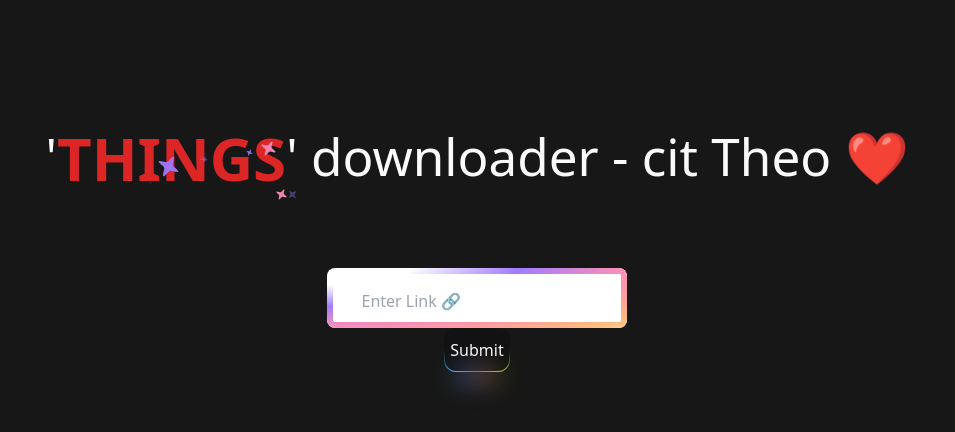
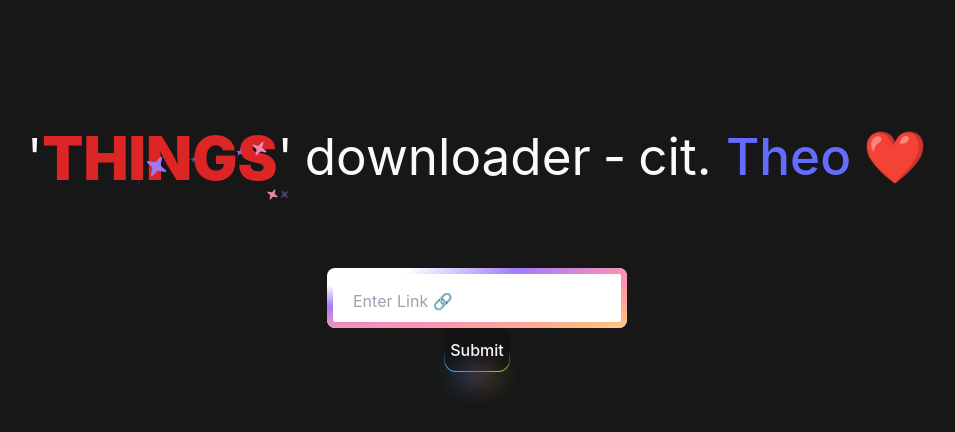
Before and after one commit to develhope/FS30-Team1-Project2, a React (Vite) app: page / in a window 1280 px wide. Shown: the top 432 px of the page, without its empty margins (163-1118 px from the left). Built offline with nearby package versions, Linux system fonts and the light colour scheme.

Commit message:
title component finished, root css resetted

```diff
--- a/src/components/title/Title.tsx
+++ b/src/components/title/Title.tsx
@@ -1,8 +1,26 @@
-import SparklesText from "../ui/sparkles-text"
-import './title.css'
+import SparklesText from '../ui/sparkles-text';
+
 const Title: React.FC = () => {
-    return <h1 className="title text-center mt-32 flex justify-center">'{<SparklesText text="THINGS" className="things-title text-red-600"/>}' downloader - cit Theo ❤️</h1>
-
-}
+  return (
+    <h1 className="text-center mt-32 flex flex-wrap justify-center gap-x-3">
+      <span className="flex">
+        '{<SparklesText text="THINGS" className="text-red-600" />}'
+      </span>
+      downloader <span> - </span>
+      <span>
+        {' '}
+        cit.{' '}
+        <a
+          href="https://www.youtube.com/@t3dotgg"
+          target="_blank"
+          rel="nooperner noreferrer"
+        >
+          <span>Theo</span>
+        </a>
+      </span>{' '}
+      ❤️
+    </h1>
+  );
+};
 
 export default Title;
--- a/src/components/title/title.css
+++ /dev/null
@@ -1,4 +0,0 @@
-
-h1 {
-  display: flex;
-}
--- a/src/index.css
+++ b/src/index.css
@@ -2,20 +2,15 @@
 @tailwind components;
 @tailwind utilities;
 
-/* :root {
+:root {
   font-family: Inter, system-ui, Avenir, Helvetica, Arial, sans-serif;
   line-height: 1.5;
   font-weight: 400;
+  margin: 0;
 
-  color-scheme: light dark;
-  color: rgba(255, 255, 255, 0.87);
-  background-color: rgb(39, 39, 42);
-
-  font-synthesis: none;
-  text-rendering: optimizeLegibility;
   -webkit-font-smoothing: antialiased;
   -moz-osx-font-smoothing: grayscale;
-} */
+}
 
 a {
   font-weight: 500;
@@ -27,9 +22,8 @@ a:hover {
 }
 
 body {
-  margin: 0;
   display: flex;
-  /* place-items: center; */
+
   min-width: 320px;
   min-height: 100vh;
 }
@@ -58,7 +52,7 @@ button:focus-visible {
   outline: 4px auto -webkit-focus-ring-color;
 }
 
-@media (prefers-color-scheme: light) {
+@media (prefers-color-scheme: dark) {
   :root {
     color: #213547;
     background-color: #ffffff;
```
